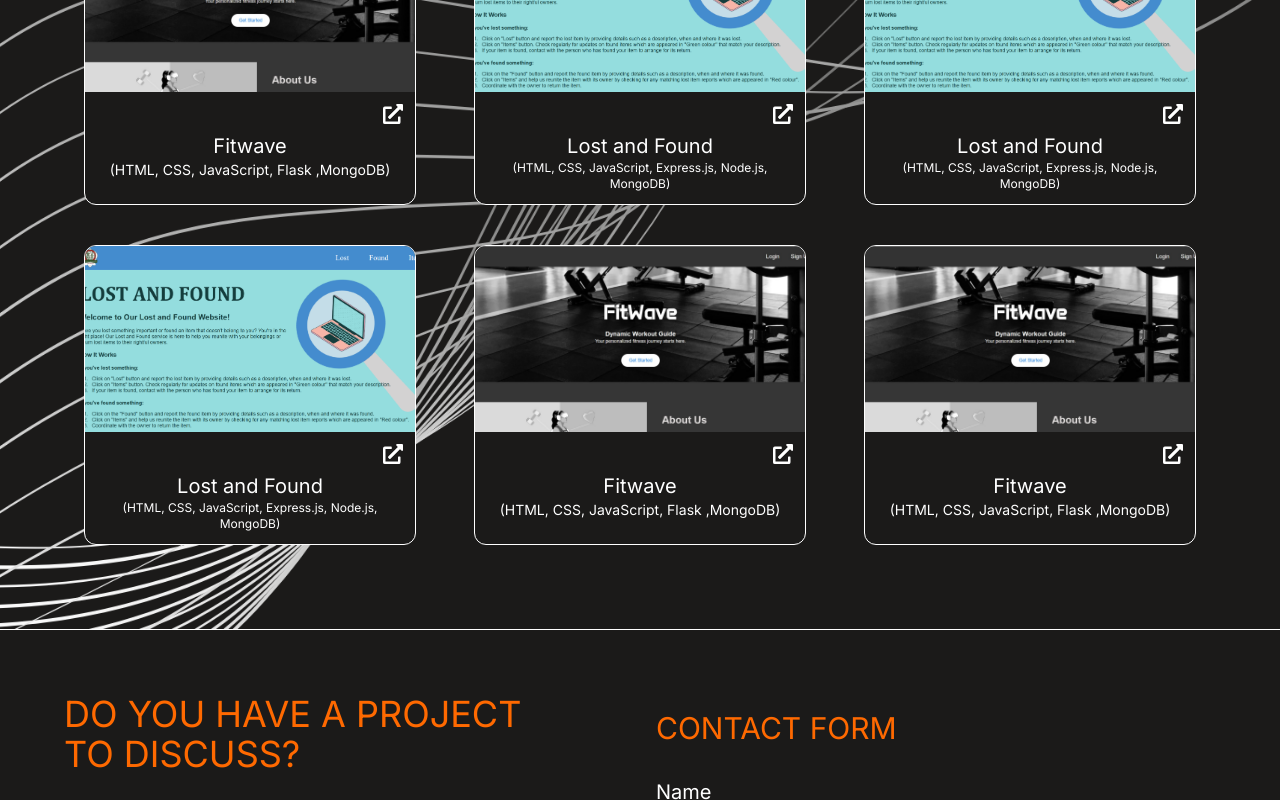
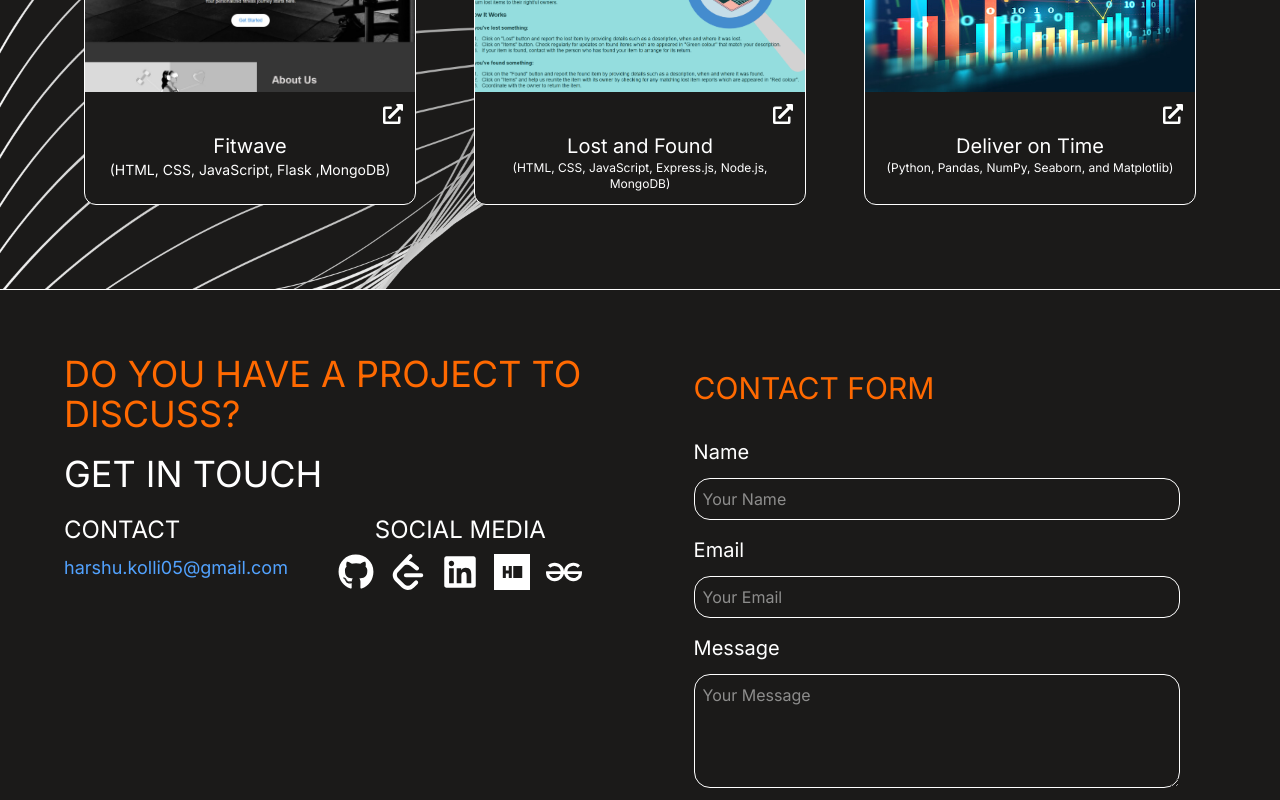
Before and after one commit to harshitha4061/Portfolio, a React (Vite) app: page / in a window 1280 px wide. Shown: the part 2020-2820 px from the top of the page. Built offline with nearby package versions, Linux system fonts and the light colour scheme.

Commit message:
contact form

```diff
--- a/src/components/Contact.jsx
+++ b/src/components/Contact.jsx
@@ -1,16 +1,49 @@
-import React from 'react'
+import React, { useState } from "react";
 import { motion } from 'motion/react'
 import { easeInOut } from "motion"
 import { FaGithub } from "react-icons/fa";
 import { SiLeetcode } from "react-icons/si";
 import { FaLinkedin } from "react-icons/fa";
+import { SiHackerrank } from "react-icons/si";
+import { SiGeeksforgeeks } from "react-icons/si";
+
 
 const Contact = () => {
+  const [name, setName] = useState("");
+  const [email, setEmail] = useState("");
+  const [message, setMessage] = useState("");
+
+  const handleSubmit = async (e) => {
+    e.preventDefault();
+    const data = { name, email, message };
+
+    try {
+      const response = await fetch(import.meta.env.VITE_API_URL, {
+        method: "POST",
+        headers: { "Content-Type": "application/json" },
+        body: JSON.stringify(data),
+      });
+
+      const result = await response.json();
+
+      if (response.ok) {
+        alert("Message sent successfully!");
+        setName("");
+        setEmail("");
+        setMessage("");
+      } else {
+        alert("Failed to send message.");
+      }
+    } catch (error) {
+      alert("Error sending message.");
+    }
+  };
+
   return (
     <div id="contact">
       <div className='w-full h-auto bg-[#1B1A19] p-8 sm:p-16 '>
         <div className='w-full h-full flex flex-row  justify-between flex-wrap'>
-          <div className='w-full sm:w-[40%] h-full flex flex-col flex-wrap p-4 sm:p-0'>
+          <div className='w-full sm:w-[45%] h-full flex flex-col flex-wrap p-4 sm:p-0'>
             <motion.h1 className="text-2xl sm:text-4xl text-left  text-orange-500"
               initial={{ opacity: 0, x: -20 }}
               whileInView={{ opacity: 1, x: 0 }}
@@ -23,69 +56,84 @@ const Contact = () => {
               transition={{ duration: 1, delay: 1, ease: easeInOut }}>GET IN TOUCH</motion.h1>
             <div className='w-full h-auto flex flex-row justify-between flex-wrap'>
               <div>
-                <h1 className="text-2xl  text-left text-white">CONTACT</h1>
+                <h1 className="text-xl sm:text-2xl  text-left text-white">CONTACT</h1>
                 <h1 className="text-lg  text-left text-blue-400 py-2">harshu.kolli05@gmail.com</h1>
               </div>
-              <div>
-                <h1 className="text-2xl  text-left text-white ">SOCIAL MEDIA</h1>
-                <div className='flex flex-row text-4xl text-white justify-between p-2'>
+              <div className='flex flex-col items-start sm:items-center'>
+                <h1 className="text-xl sm:text-2xl  text-left text-white ">SOCIAL MEDIA</h1>
+                <div className='flex flex-row text-4xl text-white justify-between py-2 gap-4'>
                   <a href="https://github.com/harshitha4061" target="_blank" rel="noopener noreferrer">
                     <FaGithub />
                   </a>
                   <a href="https://leetcode.com/u/harshu_kolli05/" target="_blank" rel="noopener noreferrer">
                     <SiLeetcode />
                   </a>
-                  <a href="www.linkedin.com/in/kolli-harshitha-b95006293" target="_blank" rel="noopener noreferrer">
+                  <a href="https://www.linkedin.com/in/kolli-harshitha-b95006293/" target="_blank" rel="noopener noreferrer">
                     <FaLinkedin />
+                  </a>
+                  <a href="https://www.hackerrank.com/profile/harshu_kolli05" target="_blank" rel="noopener noreferrer">
+                    <SiHackerrank />
+                  </a>
+                  <a href="https://www.geeksforgeeks.org/user/harshuk2knb/?_gl=1*3yswcp*_up*MQ..*_gs*MQ..&gclid=Cj0KCQjwv_m-BhC4ARIsAIqNeBte0ftDrXv0sNOU5foFPV6mNYonEyxbWL7q3Y-F9gNr14LFbL9wnvsaAhsrEALw_wcB" target="_blank" rel="noopener noreferrer">
+                    <SiGeeksforgeeks />
                   </a>
                 </div>
               </div>
             </div>
           </div>
-          <div className='flex flex-col items-center h-full w-full sm:w-[50%]'>
-            <motion.h1 className=' text-3xl self-start p-4 text-orange-500'
+          <div className='flex flex-col items-center h-full w-full sm:w-[45%] mx-5'>
+            <motion.h1 className='text-2xl sm:text-3xl self-start py-4 sm:p-4 text-orange-500'
               initial={{ opacity: 0, x: -20 }}
               whileInView={{ opacity: 1, x: 0 }}
               viewport={{ once: true }}
               transition={{ duration: 1, delay: 0.5, ease: easeInOut }}>CONTACT FORM</motion.h1>
 
-            <div className='flex flex-col w-full p-4'>
-              <form action="/contactform" method="POST" className="space-y-4">
+            <div className='flex flex-col w-full p-0 sm:p-4 '>
+              <form onSubmit={handleSubmit} className="space-y-4">
                 <div className="flex flex-col">
-                  <label htmlFor="name" className='text-white text-xl mb-3'>Name</label>
+                  <label htmlFor="name" className='text-white text-lg sm:text-xl mb-3'>Name</label>
                   <input
                     type="text"
                     id="name"
                     name="name"
                     className='p-2 rounded-2xl border-[0.5px] border-white text-white bg-[#1B1A19] '
                     placeholder="Your Name"
+                    autoComplete="name"
+                    value={name}
+                    onChange={(e) => setName(e.target.value)}
                   />
                 </div>
 
                 <div className="flex flex-col">
-                  <label htmlFor="email" className='text-white text-xl mb-3'>Email</label>
+                  <label htmlFor="email" className='text-white text-lg sm:text-xl mb-3'>Email</label>
                   <input
                     type="email"
                     id="email"
                     name="email"
                     className='p-2 rounded-2xl border-[0.5px] border-white text-white bg-[#1B1A19] '
                     placeholder="Your Email"
+                    autoComplete="email"
+                    value={email}
+                    onChange={(e) => setEmail(e.target.value)}
                   />
                 </div>
 
                 <div className="flex flex-col">
-                  <label htmlFor="message" className='text-white text-xl mb-3'>Message</label>
+                  <label htmlFor="message" className='text-white text-lg sm:text-xl mb-3'>Message</label>
                   <textarea
                     id="message"
                     name="message"
                     className='p-2 rounded-2xl border-[0.5px] border-white text-white bg-[#1B1A19] '
                     placeholder="Your Message"
                     rows="4"
+                    autoComplete="off"
+                    value={message}
+                    onChange={(e) => setMessage(e.target.value)}
                   />
                 </div>
 
                 <div className="flex self-start">
-                  <button type="submit" className="bg-blue-600 text-white text-lg px-6 py-3 rounded-2xl hover:bg-blue-800 transition-colors">
+                  <button type="submit" className="bg-blue-600 text-white text-md sm:text-lg px-6 py-3 rounded-2xl hover:bg-blue-800 transition-colors">
                     Send
                   </button>
                 </div>
--- a/src/components/Project.jsx
+++ b/src/components/Project.jsx
@@ -43,7 +43,7 @@ const Project = () => {
             </div>
             <div className='flex flex-col p-3'>
               <div className="flex justify-end">
-                <a href="https://github.com/harshitha4061/Fitwave_Project" target="_blank" rel="noopener noreferrer">
+                <a href="https://github.com/harshitha4061/Lost_and_Found" target="_blank" rel="noopener noreferrer">
                   <FaExternalLinkAlt className="text-white text-xl hover:text-gray-600 transition duration-200" />
                 </a>
               </div>
@@ -59,77 +59,17 @@ const Project = () => {
           viewport={{ once: true }}
           transition={{duration:2,ease:easeInOut}}>
             <div className="w-full aspect-[16/9]">
-              <img src="lostandfound.png" alt="Lost and Found" className="w-full h-full object-cover" />
+              <img src="DOT.jpeg" alt="Lost and Found" className="w-full h-full object-cover" />
             </div>
             <div className='flex flex-col p-3'>
               <div className="flex justify-end">
-                <a href="https://github.com/harshitha4061/Fitwave_Project" target="_blank" rel="noopener noreferrer">
+                <a href="https://github.com/harshitha4061/DELIVER-ON-TIME/tree/main" target="_blank" rel="noopener noreferrer">
                   <FaExternalLinkAlt className="text-white text-xl hover:text-gray-600 transition duration-200" />
                 </a>
               </div>
               <div className='p-2'>
-                <p className='text-xl text-center text-white'>Lost and Found</p>
-                <p className='text-center text-white text-xs'>(HTML, CSS, JavaScript, Express.js, Node.js, MongoDB)</p>
-              </div>
-            </div>
-          </motion.div>
-          <motion.div className="w-83 h-75 border-[0.5px] border-white rounded-xl bg-[#1B1A19]  overflow-hidden m-5 hover:scale-105"
-          initial={{opacity:0,y:10}}
-          whileInView={{opacity:1,y:0}}
-          viewport={{ once: true }}
-          transition={{duration:2,ease:easeInOut}}>
-            <div className="w-full aspect-[16/9]">
-              <img src="lostandfound.png" alt="Lost and Found" className="w-full h-full object-cover" />
-            </div>
-            <div className='flex flex-col p-3'>
-              <div className="flex justify-end">
-                <a href="https://github.com/harshitha4061/Fitwave_Project" target="_blank" rel="noopener noreferrer">
-                  <FaExternalLinkAlt className="text-white text-xl hover:text-gray-600 transition duration-200" />
-                </a>
-              </div>
-              <div className='p-2'>
-                <p className='text-xl text-center text-white'>Lost and Found</p>
-                <p className='text-center text-white text-xs'>(HTML, CSS, JavaScript, Express.js, Node.js, MongoDB)</p>
-              </div>
-            </div>
-          </motion.div>
-          <motion.div className="w-83 h-75 border-[0.5px] border-white rounded-xl bg-[#1B1A19]  overflow-hidden m-5 hover:scale-105"
-          initial={{opacity:0,y:10}}
-          whileInView={{opacity:1,y:0}}
-          viewport={{ once: true }}
-          transition={{duration:2,ease:easeInOut}}>
-            <div className="w-full aspect-[16/9]">
-              <img src="fitwave.jpeg" alt="Fitwave" className="w-full h-full object-cover" />
-            </div>
-            <div className='flex flex-col p-3'>
-              <div className="flex justify-end">
-                <a href="https://github.com/harshitha4061/Fitwave_Project" target="_blank" rel="noopener noreferrer">
-                  <FaExternalLinkAlt className="text-white text-xl hover:text-gray-600 transition duration-200" />
-                </a>
-              </div>
-              <div className='p-2'>
-                <p className='text-xl text-center text-white'>Fitwave</p>
-                <p className='text-center text-white text-sm'>(HTML, CSS, JavaScript, Flask ,MongoDB)</p>
-              </div>
-            </div>
-          </motion.div>
-          <motion.div className="w-83 h-75 border-[0.5px] border-white rounded-xl bg-[#1B1A19]  overflow-hidden m-5 hover:scale-105"
-          initial={{opacity:0,y:10}}
-          whileInView={{opacity:1,y:0}}
-          viewport={{ once: true }}
-          transition={{duration:2,ease:easeInOut}}>
-            <div className="w-full aspect-[16/9]">
-              <img src="fitwave.jpeg" alt="Fitwave" className="w-full h-full object-cover" />
-            </div>
-            <div className='flex flex-col p-3'>
-              <div className="flex justify-end">
-                <a href="https://github.com/harshitha4061/Fitwave_Project" target="_blank" rel="noopener noreferrer">
-                  <FaExternalLinkAlt className="text-white text-xl hover:text-gray-600 transition duration-200" />
-                </a>
-              </div>
-              <div className='p-2'>
-                <p className='text-xl text-center text-white'>Fitwave</p>
-                <p className='text-center text-white text-sm'>(HTML, CSS, JavaScript, Flask ,MongoDB)</p>
+                <p className='text-xl text-center text-white'>Deliver on Time</p>
+                <p className='text-center text-white text-xs'>(Python, Pandas, NumPy, Seaborn, and Matplotlib)</p>
               </div>
             </div>
           </motion.div>
```
Also changed, not shown: public/DOT.jpeg (added), 1 other file (tests, documents, lock files or other folders).
